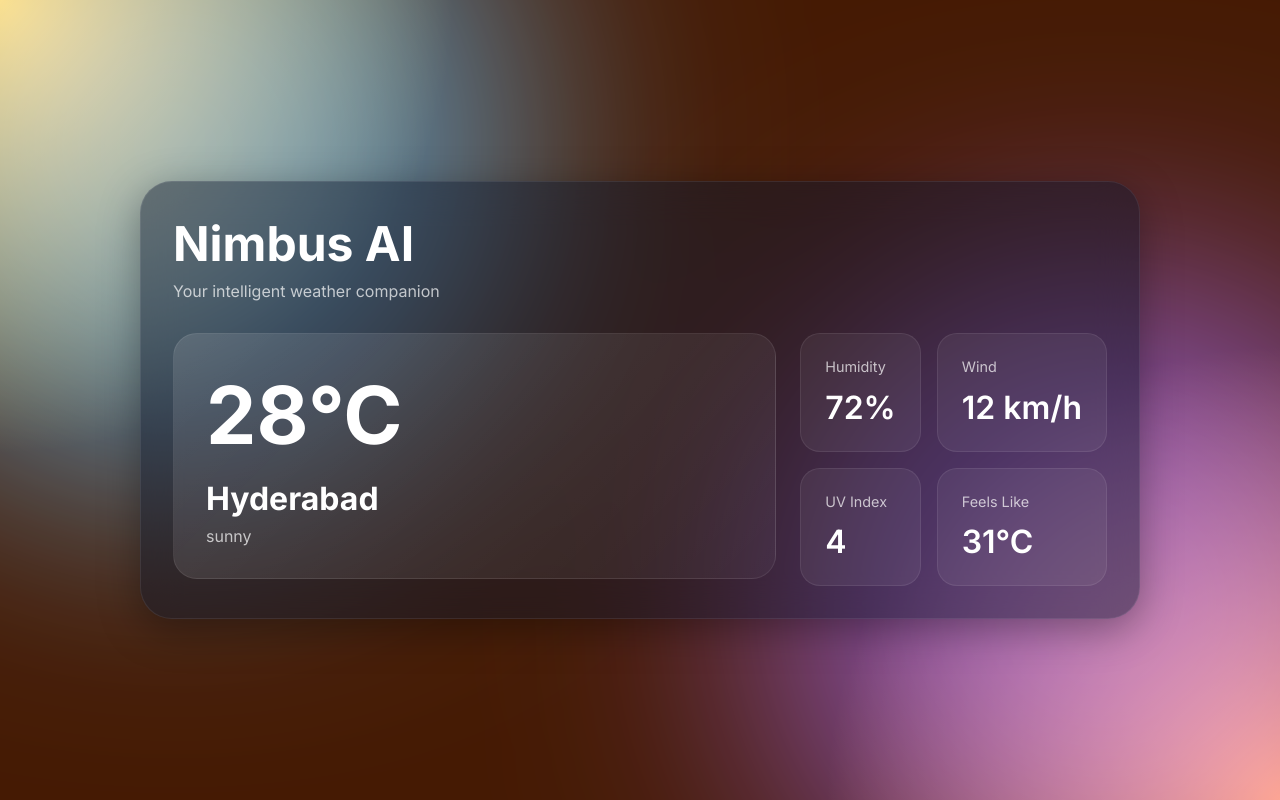
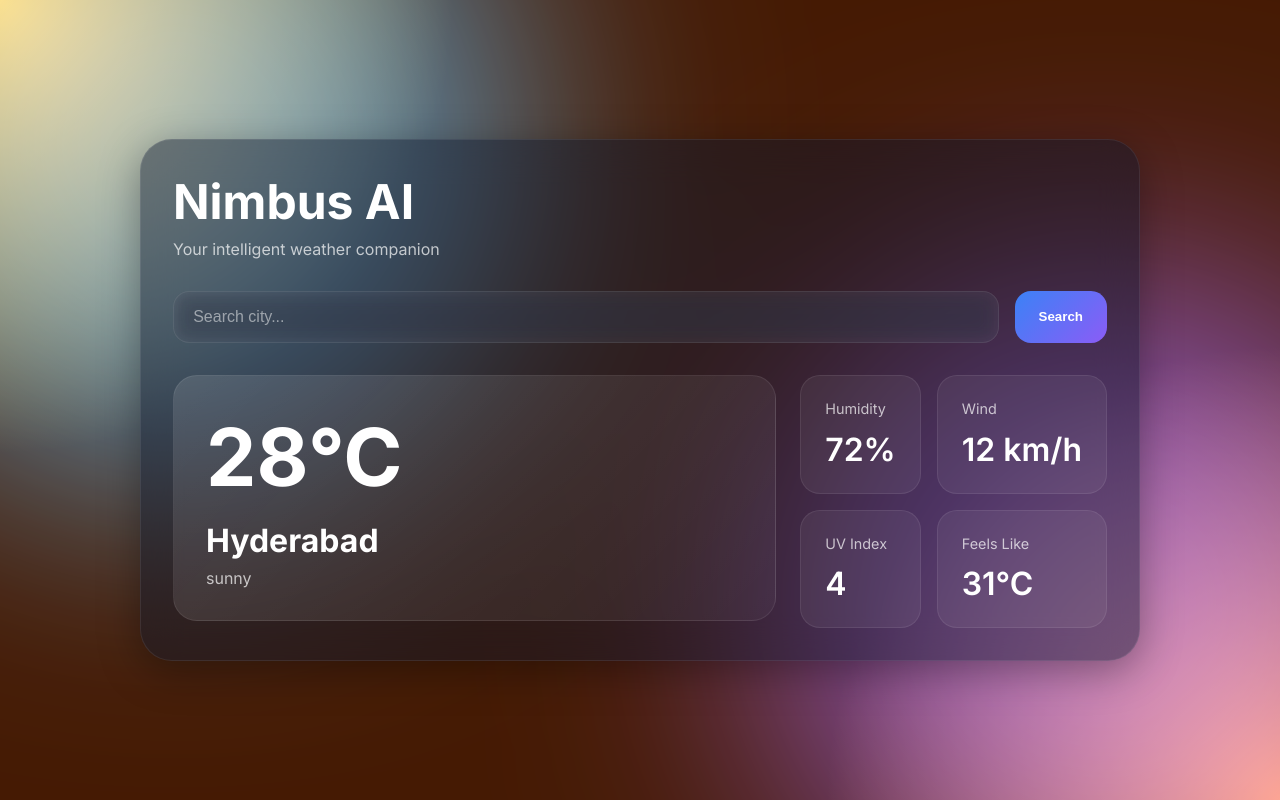
Before and after one commit to Bhagi0459/nimbus-ai, an Angular app: page / in a window 1280 px wide. Built offline with nearby package versions, Linux system fonts and the light colour scheme.

Commit message:
refactor: move weather logic into service architecture

```diff
--- a/src/app/features/weather/pages/weather-dashboard/weather-dashboard.component.html
+++ b/src/app/features/weather/pages/weather-dashboard/weather-dashboard.component.html
@@ -13,6 +13,8 @@
             <h1>Nimbus AI</h1>
             <p>Your intelligent weather companion</p>
         </div>
+
+        <app-weather-search (search)="searchCity($event)" />
 
         <div class="dashboard-content">
 
--- a/src/app/features/weather/pages/weather-dashboard/weather-dashboard.component.ts
+++ b/src/app/features/weather/pages/weather-dashboard/weather-dashboard.component.ts
@@ -1,12 +1,14 @@
-import { Component, signal, computed } from '@angular/core';
+import { Component, signal, computed, inject } from '@angular/core';
 
 import { WeatherHeroComponent } from '../../widgets/weather-hero/weather-hero.component';
 import { StatCardComponent } from '../../widgets/stat-card/stat-card.component';
+import { WeatherSearchComponent } from '../../widgets/weather-search/weather-search.component';
+import { WeatherService } from '../../services/weather.service';
 
 @Component({
   selector: 'app-weather-dashboard',
   standalone: true,
-  imports: [WeatherHeroComponent, StatCardComponent],
+  imports: [WeatherHeroComponent, WeatherSearchComponent, StatCardComponent],
   templateUrl: './weather-dashboard.component.html',
   styleUrl: './weather-dashboard.component.scss',
 })
@@ -16,6 +18,7 @@ export class WeatherDashboardComponent {
   readonly temperature = signal('28°C');
 
   readonly condition = signal('sunny');
+  private readonly weatherService = inject(WeatherService);
 
   readonly stats = signal([
     {
@@ -53,4 +56,16 @@ export class WeatherDashboardComponent {
 
     return 'default';
   });
+
+  searchCity(city: string): void {
+    const weatherData = this.weatherService.getWeatherByCity(city);
+
+    this.city.set(weatherData.city);
+
+    this.temperature.set(weatherData.temperature);
+
+    this.condition.set(weatherData.condition);
+
+    this.stats.set(weatherData.stats);
+  }
 }
--- /dev/null
+++ b/src/app/features/weather/services/weather.service.ts
@@ -0,0 +1,91 @@
+import { Injectable } from '@angular/core';
+
+import { WeatherData } from '../models/weather.model';
+
+@Injectable({
+  providedIn: 'root',
+})
+export class WeatherService {
+  getWeatherByCity(city: string): WeatherData {
+    const normalizedCity = city.toLowerCase();
+
+    if (normalizedCity === 'mumbai') {
+      return {
+        city: 'Mumbai',
+        temperature: '31°C',
+        condition: 'Sunny',
+
+        stats: [
+          {
+            label: 'Humidity',
+            value: '58%',
+          },
+          {
+            label: 'Wind',
+            value: '8 km/h',
+          },
+          {
+            label: 'UV Index',
+            value: '7',
+          },
+          {
+            label: 'Feels Like',
+            value: '35°C',
+          },
+        ],
+      };
+    }
+
+    if (normalizedCity === 'delhi') {
+      return {
+        city: 'Delhi',
+        temperature: '24°C',
+        condition: 'Cloudy',
+
+        stats: [
+          {
+            label: 'Humidity',
+            value: '76%',
+          },
+          {
+            label: 'Wind',
+            value: '14 km/h',
+          },
+          {
+            label: 'UV Index',
+            value: '3',
+          },
+          {
+            label: 'Feels Like',
+            value: '26°C',
+          },
+        ],
+      };
+    }
+
+    return {
+      city: 'Hyderabad',
+      temperature: '28°C',
+      condition: 'Rainy',
+
+      stats: [
+        {
+          label: 'Humidity',
+          value: '72%',
+        },
+        {
+          label: 'Wind',
+          value: '12 km/h',
+        },
+        {
+          label: 'UV Index',
+          value: '4',
+        },
+        {
+          label: 'Feels Like',
+          value: '31°C',
+        },
+      ],
+    };
+  }
+}
--- /dev/null
+++ b/src/app/features/weather/widgets/weather-search/weather-search.component.html
@@ -0,0 +1,10 @@
+<div class="search-container">
+
+    <input type="text" placeholder="Search city..." [value]="cityName()" (input)="updateCity($event)"
+        (keyup.enter)="searchCity()" />
+
+    <button (click)="searchCity()">
+        Search
+    </button>
+
+</div>
--- /dev/null
+++ b/src/app/features/weather/widgets/weather-search/weather-search.component.scss
@@ -0,0 +1,72 @@
+.search-container {
+    display: flex;
+
+    gap: 1rem;
+
+    margin-bottom: 2rem;
+}
+
+input {
+    flex: 1;
+
+    padding: 1rem 1.2rem;
+
+    border-radius: 16px;
+
+    border:
+        1px solid rgba(255, 255, 255, 0.08);
+
+    background:
+        rgba(255, 255, 255, 0.08);
+
+    color: white;
+
+    outline: none;
+
+    font-size: 1rem;
+
+    backdrop-filter: blur(10px);
+
+    transition:
+        all 0.3s ease;
+}
+
+input:focus {
+    border:
+        1px solid rgba(255, 255, 255, 0.2);
+
+    background:
+        rgba(255, 255, 255, 0.12);
+}
+
+input::placeholder {
+    color:
+        rgba(255, 255, 255, 0.5);
+}
+
+button {
+    padding: 1rem 1.5rem;
+
+    border: none;
+
+    border-radius: 16px;
+
+    background:
+        linear-gradient(135deg,
+            #3b82f6,
+            #8b5cf6);
+
+    color: white;
+
+    font-weight: 600;
+
+    cursor: pointer;
+
+    transition:
+        transform 0.2s ease;
+}
+
+button:hover {
+    transform:
+        translateY(-2px);
+}
--- /dev/null
+++ b/src/app/features/weather/widgets/weather-search/weather-search.component.ts
@@ -0,0 +1,28 @@
+import { Component, output, signal } from '@angular/core';
+
+@Component({
+  selector: 'app-weather-search',
+  standalone: true,
+  imports: [],
+  templateUrl: './weather-search.component.html',
+  styleUrl: './weather-search.component.scss',
+})
+export class WeatherSearchComponent {
+  readonly cityName = signal('');
+
+  readonly search = output<string>();
+
+  updateCity(event: Event): void {
+    const input = event.target as HTMLInputElement;
+
+    this.cityName.set(input.value);
+  }
+
+  searchCity(): void {
+    if (!this.cityName().trim()) {
+      return;
+    }
+
+    this.search.emit(this.cityName());
+  }
+}
```
Also changed, not shown: src/app/features/weather/models/weather.model.ts (added, +15 -0 lines), 2 other files (tests, documents, lock files or other folders).
